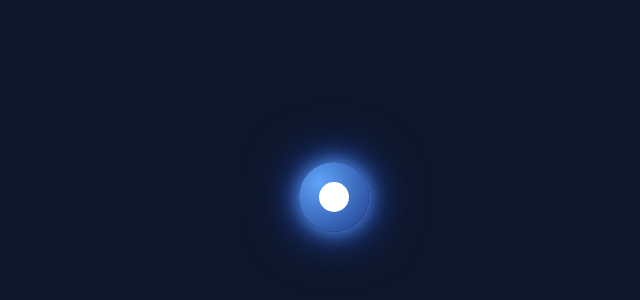
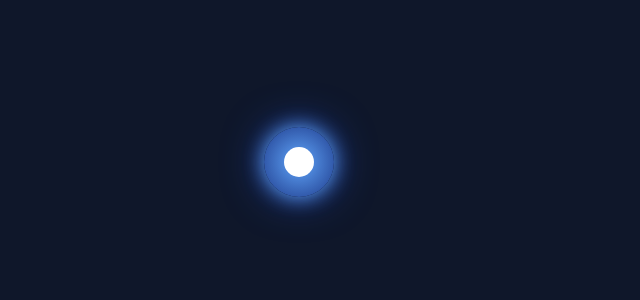
Before and after one commit to marcjoaquincelino1-collab/Auris., a plain HTML site: page index.html in a window 1280 px wide. Shown: the part 238-538 px from the top of the page, without its empty margins (341-981 px from the left). Drawn offline with Linux system fonts and the light colour scheme.

Commit message:
Update index.html

```diff
--- a/index.html
+++ b/index.html
@@ -3,125 +3,99 @@
 <head>
 <meta charset="UTF-8">
 <meta name="viewport" content="width=device-width, initial-scale=1.0">
-
 <title>Auris AI</title>
-
 <style>
-
 body{
     margin:0;
     height:200vh;
     background:#0f172a;
-overflow-x:hidden;
-font-family:Arial;
+    font-family:Arial,sans-serif;
 }
 
 /* AI Orb */
-
 #auris{
-
     position:fixed;
     width:70px;
     height:70px;
     border-radius:50%;
-
-background:radial-gradient(circle at 30% 30%,#60a5fa,#1e3a8a);
-
-box-shadow:
-0 0 20px #60a5fa,
-0 0 40px #1e40af,
-0 0 60px #1e3a8a;
-
+    background:radial-gradient(circle,#60a5fa,#1e3a8a);
+    box-shadow:0 0 20px #60a5fa,0 0 40px #1e40af;
     display:flex;
     align-items:center;
     justify-content:center;
-
     cursor:pointer;
-
-transition:
-transform .15s linear,
-left .15s linear,
-top .15s linear;
-
     z-index:9999;
+    transform:translate(-50%, -50%);
+    transition: transform 0.1s linear;
 }
 
-/* Inner Pulse */
-
+/* Pulse inside */
 #auris::after{
-
     content:"";
-
     width:30px;
     height:30px;
-
     border-radius:50%;
-
     background:white;
-
-opacity:.7;
-
+    opacity:0.7;
     animation:pulse 2s infinite;
-
 }
-
 @keyframes pulse{
-
-0%{transform:scale(.6);opacity:.7}
+    0%{transform:scale(0.6);opacity:0.7}
     50%{transform:scale(1);opacity:1}
-100%{transform:scale(.6);opacity:.7}
-
+    100%{transform:scale(0.6);opacity:0.7}
 }
-
 </style>
 </head>
-
 <body>
 
 <div id="auris"></div>
 
 <script>
+const auris = document.getElementById("auris");
 
-const auris = document.getElementById("auris")
+let orbX = window.innerWidth/2;
+let orbY = window.innerHeight/2;
 
-let x = window.innerWidth/2
-let y = window.innerHeight/2
+let mouseX = orbX;
+let mouseY = orbY;
 
-auris.style.left = x + "px"
-auris.style.top = y + "px"
+auris.style.left = orbX + "px";
+auris.style.top = orbY + "px";
 
-/* FOLLOW MOUSE */
+/* Follow cursor/finger */
+document.addEventListener("mousemove",(e)=>{
+    mouseX = e.clientX;
+    mouseY = e.clientY;
+});
+document.addEventListener("touchmove",(e)=>{
+    mouseX = e.touches[0].clientX;
+    mouseY = e.touches[0].clientY;
+});
 
-document.addEventListener("mousemove",(e)=>{
+/* Animation loop */
+function animateOrb(){
+    // Distance to cursor
+    const dx = mouseX - orbX;
+    const dy = mouseY - orbY;
+    const distance = Math.sqrt(dx*dx + dy*dy);
 
-x = e.clientX
-y = e.clientY
+    // Stop if too close (50px)
+    if(distance > 50){
+        orbX += dx * 0.08;
+        orbY += dy * 0.08;
+    }
 
-auris.style.left = x + "px"
-auris.style.top = y + "px"
+    auris.style.left = orbX + "px";
+    auris.style.top = orbY + "px";
 
-})
+    requestAnimationFrame(animateOrb);
+}
+animateOrb();
 
-/* FOLLOW FINGER (MOBILE) */
-
-document.addEventListener("touchmove",(e)=>{
-
-x = e.touches[0].clientX
-y = e.touches[0].clientY
-
-auris.style.left = x + "px"
-auris.style.top = y + "px"
-
-})
-
-/* CLICK INTERACTION */
-
-auris.addEventListener("click",()=>{
-
-alert("Hello. I am Auris — your AI assistant.")
-
-})
-
+/* Click interaction */
+auris.addEventListener("click", ()=>{
+    alert("Hello! I am Auris, your AI assistant. ✨");
+});
 </script>
 
 </body>
```
Lines whose indentation alone changed are shown as unchanged.
